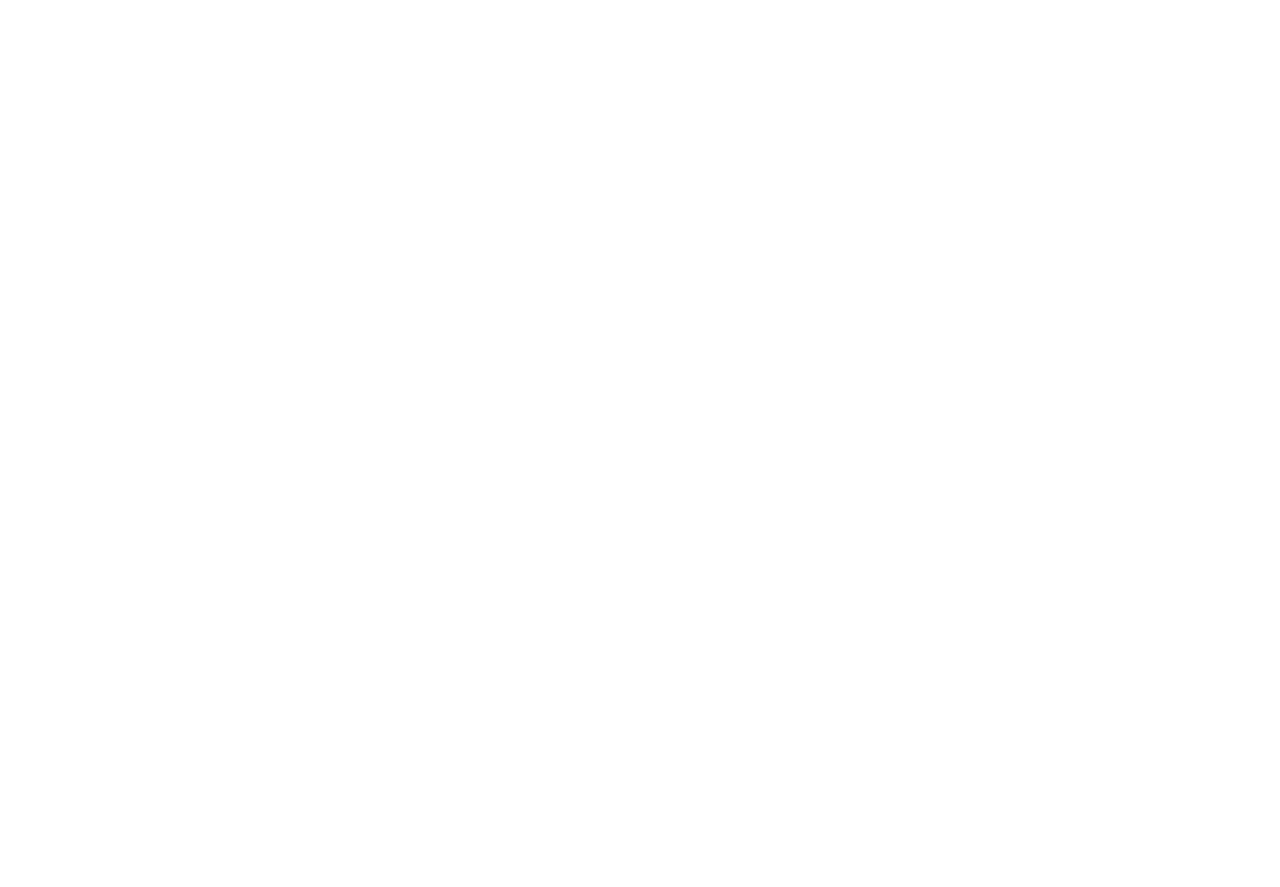
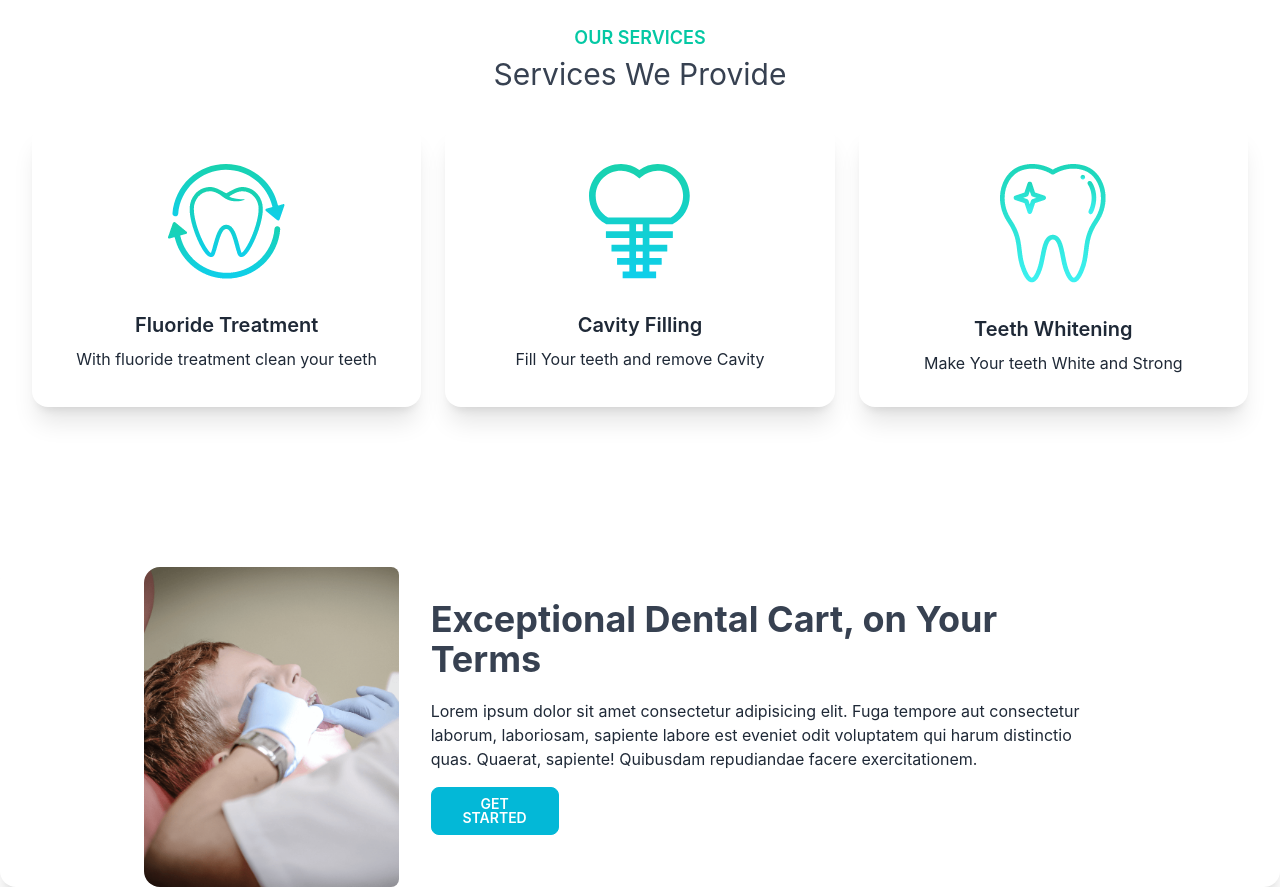
Before and after one commit to Wahidul505/doctors-portal-client, a React (Create React App) app: page / in a window 1280 px wide. Shown: the part 1180-2067 px from the top of the page. Before the commit the page ends 1044 px from the top, so only its background shows below. Built offline with nearby package versions, Linux system fonts and the light colour scheme.

Commit message:
added services and treatment banner section

```diff
--- a/src/Pages/Home/Home.js
+++ b/src/Pages/Home/Home.js
@@ -1,12 +1,16 @@
 import React from 'react';
 import Banner from './Banner';
 import Info from './Info';
+import Services from './Services';
+import TreatmentBanner from './TreatmentBanner';
 
 const Home = () => {
     return (
         <div>
             <Banner/>
             <Info/>
+            <Services/>
+            <TreatmentBanner/>
         </div>
     );
 };
--- /dev/null
+++ b/src/Pages/Home/ServiceCard.js
@@ -0,0 +1,18 @@
+import React from 'react';
+
+const ServiceCard = ({ service }) => {
+    const { icon, title, description } = service;
+    return (
+        <div class="card bg-base-100 shadow-xl">
+            <figure class="px-10 pt-10">
+                <img src={icon} alt="Shoes" class="rounded-xl" />
+            </figure>
+            <div class="card-body items-center text-center">
+                <h2 class="card-title">{title}</h2>
+                <p>{description}</p>
+            </div>
+        </div>
+    );
+};
+
+export default ServiceCard;
--- /dev/null
+++ b/src/Pages/Home/Services.js
@@ -0,0 +1,31 @@
+import React from 'react';
+import fluoride from '../../assets/images/fluoride.png';
+import cavity from '../../assets/images/cavity.png';
+import whitening from '../../assets/images/whitening.png';
+import ServiceCard from './ServiceCard';
+
+const Services = () => {
+    const services = [
+        { id: 1, icon: fluoride, title: 'Fluoride Treatment', description: 'With fluoride treatment clean your teeth' },
+        { id: 2, icon: cavity, title: 'Cavity Filling', description: 'Fill Your teeth and remove Cavity' },
+        { id: 3, icon: whitening, title: 'Teeth Whitening', description: 'Make Your teeth White and Strong' }
+    ]
+    return (
+        <div className='my-40 px-8'>
+        <div className='text-center mb-8'>
+            <p className='text-secondary text-lg font-semibold uppercase mb-1'>Our Services</p>
+            <p className='text-gray-700 text-3xl'>Services We Provide</p>
+        </div>
+        <div className='grid grid-cols-1 md:grid-cols-3 gap-6'>
+            {
+                services.map(service => <ServiceCard
+                    key={service.id}
+                    service={service}
+                    />)
+                }
+        </div>
+                </div>
+    );
+};
+
+export default Services;
--- /dev/null
+++ b/src/Pages/Home/TreatmentBanner.js
@@ -0,0 +1,19 @@
+import React from 'react';
+import treatment from '../../assets/images/treatment.png';
+
+const TreatmentBanner = () => {
+    return (
+        <div class="card lg:card-side bg-base-100 shadow-xl px-20 lg:px-36">
+  <figure><img className='rounded-lg w-full' src={treatment} alt=""/></figure>
+  <div class="card-body pl-8">
+    <h2 class="card-title text-4xl font-bold text-gray-700 mb-3">Exceptional Dental Cart, on Your Terms</h2>
+    <div>
+    <p className='mb-4'>Lorem ipsum dolor sit amet consectetur adipisicing elit. Fuga tempore aut consectetur laborum, laboriosam, sapiente labore est eveniet odit voluptatem qui harum distinctio quas. Quaerat, sapiente! Quibusdam repudiandae facere exercitationem.</p>
+      <button class="btn btn-primary uppercase text-white w-32">Get Started</button>
+    </div>
+  </div>
+</div>
+    );
+};
+
+export default TreatmentBanner;
```
